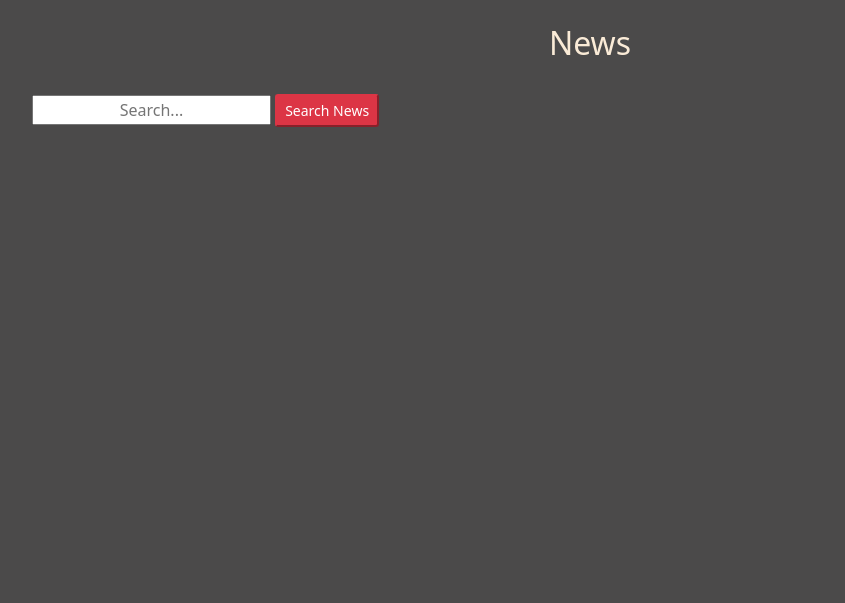
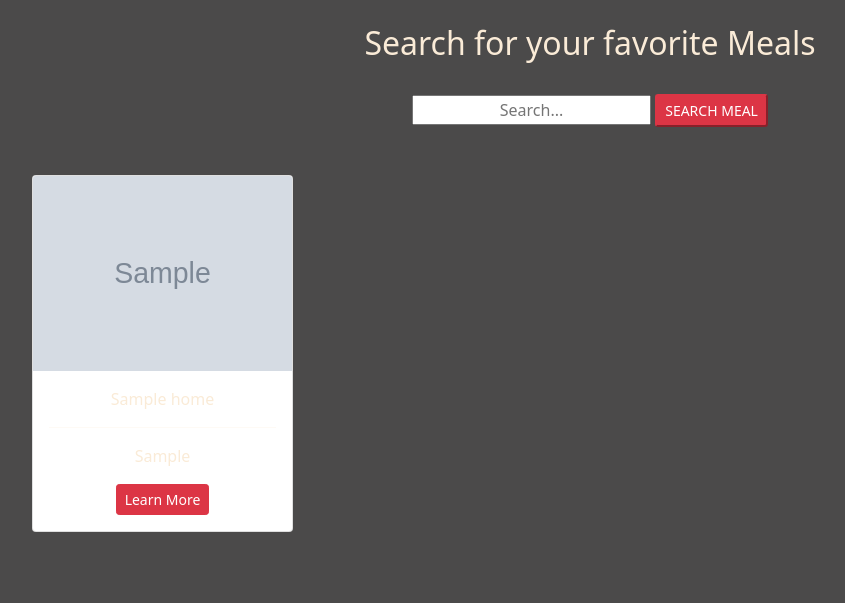
Before and after one commit to mhridoy/NewsBee, a Django app: template blog/templates/blog/home.html in a window 1280 px wide. Shown: the part 56-659 px from the top of the page, without its empty margins (50-895 px from the left). Run offline with Django 3.2, Linux system fonts and the light colour scheme; the template is opened without the code that fills it: values that come from a table or form of the project are taken from there, others are empty; tables that the repository leaves empty hold one stand-in row (values such as "Sample post"); grey boxes marked "Sample" are stand-in pictures; some libraries are stand-ins or nearby versions.

Commit message:
home page update

```diff
--- a/blog/models.py
+++ b/blog/models.py
@@ -6,12 +6,12 @@ class Post(models.Model):
     desc = models.TextField()
     #photo = models.ImageField(upload_to='news')
 class Home(models.Model):
-    title = models.CharField(max_length=50, blank = True, null = True)
-    category = models.CharField(max_length=10, blank = True, null = True)
-    desc = models.CharField(max_length=4000, blank = True, null = True)
+    title = models.TextField(max_length=50, blank = True, null = True)
+    category = models.TextField(max_length=50, blank = True, null = True)
+    desc = models.TextField(max_length=4000, blank = True, null = True)
     country = models.CharField(max_length=20, blank = True, null = True)
     slug = models.SlugField(default = 'test')
-    image_url = models.CharField( max_length=50, blank = True, null = True)
+    image_url = models.TextField( max_length=50, blank = True, null = True)
 
     def __str__(self):
         return self.name
--- a/blog/templates/blog/home.html
+++ b/blog/templates/blog/home.html
@@ -1,20 +1,41 @@
 {% extends 'blog/base.html'%}
 {% load static %}
 {% block content %}
-    <div class = "container">
+  <div class = "container">
+    <div class = "text-center container">
       <br>
-      <h2 class = "text-center">News</h2>
+      <h2 class = "text-center">Search for your favorite Meals</h2>
       <br>
       <form method="GET">
         <input type = "text" name = "name" placeholder="Search..." class = "text-center">
-        <button type = "submit" class = "btn-danger btn-sm">Search News</button>
+        <button type = "submit" class = "btn-danger btn-sm">SEARCH MEAL</button>
       </form>
     </div>
+    <br><br>
+    <div class="row">
+      {% for data in all_data %}
+        <div class="col-md-4 col-sm-6 col-lg-3">
+          <div class="card">
+            <img class="card-img-top" src="{{ data.image_url }}" alt="Card image cap">
+            <div class="card-body text-center">
+              <p class="card-title">{{ data.title }}</p>
+              <hr>
+              <p class="card-text">{{ data.category }}</p>
+              {% comment %} <a href="/meals/{{meal.id}}" {% endcomment %}
+              <input
+                type="submit"
+                value="Learn More"
+                class="btn btn-danger btn-sm"
+                type="button"
+            /></a>
+            </div>
+          </div>
+          <br><br><br>
+        </div>
+      {% endfor %}
+    </div>
+  </div>
 {% endblock %}
-
-
-
-
 
 
 
```
Also changed, not shown: blog/views.py (+24 -3 lines), blog/migrations/0006_auto_20210102_2031.py (added), blog/migrations/0007_auto_20210102_2032.py (added), blog/migrations/0008_auto_20210102_2035.py (added).
